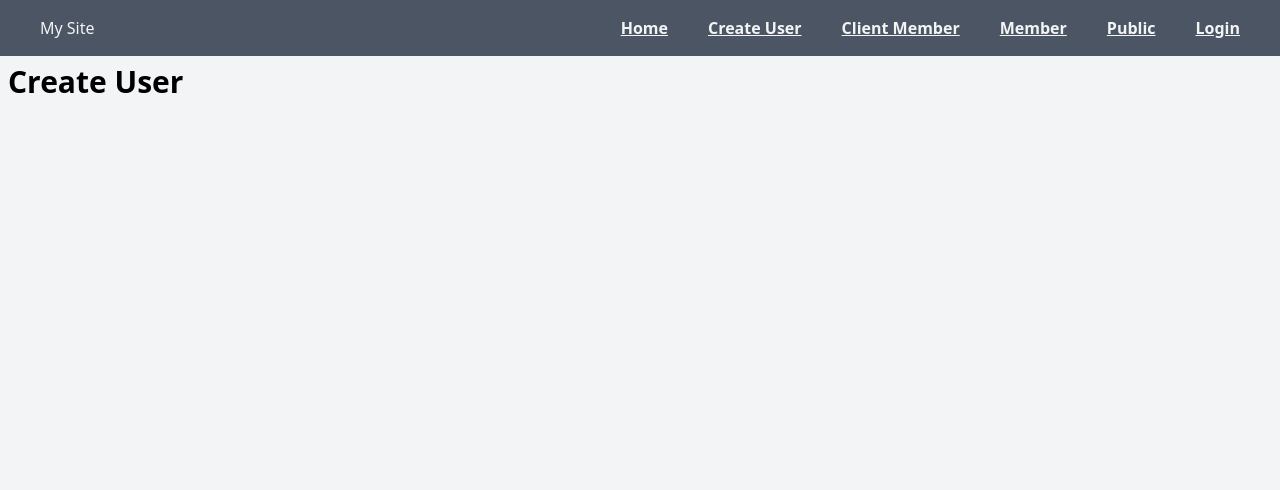
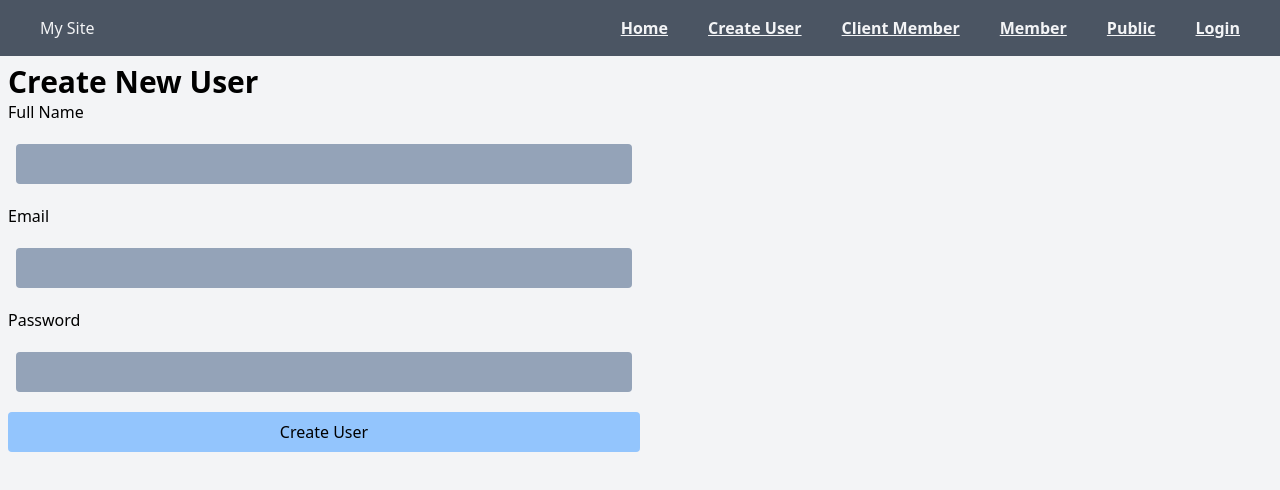
Before and after one commit to daikiejp/learn_next-auth, a Next.js app: page /CreateUser in a window 1280 px wide. Shown: the top 490 px of the page. Built offline with nearby package versions, Linux system fonts and the light colour scheme; no server answers.

Commit message:
[Feature] Added Credential Logic with Prisma 🚀

```diff
--- /dev/null
+++ b/app/(components)/UserForm.tsx
@@ -0,0 +1,88 @@
+"use client";
+
+import { useRouter } from "next/navigation";
+import React, { useState } from "react";
+
+const UseForm = () => {
+  const router = useRouter();
+  const [formData, setFormData] = useState({});
+  const [errorMessage, setErrorMessage] = useState("");
+
+  const handleChange = (e) => {
+    const value = e.target.value;
+    const name = e.target.name;
+    setFormData((prevState) => ({
+      ...prevState,
+      [name]: value,
+    }));
+  };
+
+  const handleSubmit = async (e) => {
+    e.preventDefault();
+    setErrorMessage("");
+    const res = await fetch("/api/Users", {
+      method: "POST",
+      body: JSON.stringify({ formData }),
+      contenType: "application/json",
+    });
+
+    if (!res.ok) {
+      const response = await res.json();
+      setErrorMessage(response.message);
+    } else {
+      router.refresh();
+      router.push("/");
+    }
+  };
+
+  return (
+    <>
+      <form
+        onSubmit={handleSubmit}
+        method="post"
+        className="flex flex-col gap-3 w-1/2"
+      >
+        <label htmlFor="name">Full Name</label>
+        <input
+          id="name"
+          name="name"
+          value={formData.name}
+          onChange={handleChange}
+          required={true}
+          type="text"
+          className="m-2 bg-slate-400 h-10 rounded"
+        />
+        <label htmlFor="email">Email</label>
+        <input
+          id="email"
+          name="email"
+          autoComplete="email"
+          value={formData.email}
+          onChange={handleChange}
+          required={true}
+          type="text"
+          className="m-2 bg-slate-400 h-10 rounded"
+        />
+        <label htmlFor="password">Password</label>
+        <input
+          id="password"
+          name="password"
+          autoComplete="new-password"
+          value={formData.password}
+          onChange={handleChange}
+          required={true}
+          type="password"
+          className="m-2 bg-slate-400 h-10 rounded"
+        />
+        <input
+          type="submit"
+          value="Create User"
+          className="bg-blue-300 hover:bg-blue-100 h-10 rounded"
+        />
+        <p className="text-red-500">{errorMessage}</p>
+      </form>
+    </>
+  );
+};
+
+export default UseForm;
--- a/app/CreateUser/page.tsx
+++ b/app/CreateUser/page.tsx
@@ -1,7 +1,10 @@
+import UseForm from "../(components)/UserForm";
+
 const CreateUser = () => {
   return (
     <div>
-      <h1>Create User</h1>
+      <h1>Create New User</h1>
+      <UseForm />
     </div>
   );
 };
--- /dev/null
+++ b/app/api/Users/route.js
@@ -0,0 +1,43 @@
+import { PrismaClient } from "@prisma/client";
+import { NextResponse } from "next/server";
+import bcrypt from "bcrypt";
+
+const prisma = new PrismaClient();
+
+export async function POST(req) {
+  try {
+    const body = await req.json();
+    const userData = body.formData;
+
+    // Confirm data exists
+    if (!userData?.email || !userData.password) {
+      return NextResponse.json(
+        { message: "All fields are required." },
+        { status: 400 }
+      );
+    }
+
+    // Check duplicate email
+    const duplicate = await prisma.user.findUnique({
+      where: { email: userData.email },
+    });
+
+    if (duplicate) {
+      return NextResponse.json(
+        { message: "Duplicate Email." },
+        { status: 409 }
+      );
+    }
+
+    const hashPassword = await bcrypt.hash(userData.password, 10);
+    userData.password = hashPassword;
+
+    await prisma.user.create({
+      data: userData,
+    });
+    return NextResponse.json({ message: "User Created." }, { status: 201 });
+  } catch (err) {
+    console.log(err);
+    return NextResponse.json({ message: "Error: " + err }, { status: 500 });
+  }
+}
--- a/package.json
+++ b/package.json
@@ -9,6 +9,8 @@
     "lint": "next lint"
   },
   "dependencies": {
+    "@prisma/client": "5.7.0",
+    "bcrypt": "^5.1.1",
     "next": "14.0.4",
     "next-auth": "^4.24.5",
     "react": "^18",
@@ -22,6 +24,7 @@
     "eslint": "^8",
     "eslint-config-next": "14.0.4",
     "postcss": "^8",
+    "prisma": "^5.7.0",
     "tailwindcss": "^3.3.0",
     "typescript": "^5"
   }
```
Also changed, not shown: 2 other files (tests, documents, lock files or other folders).
